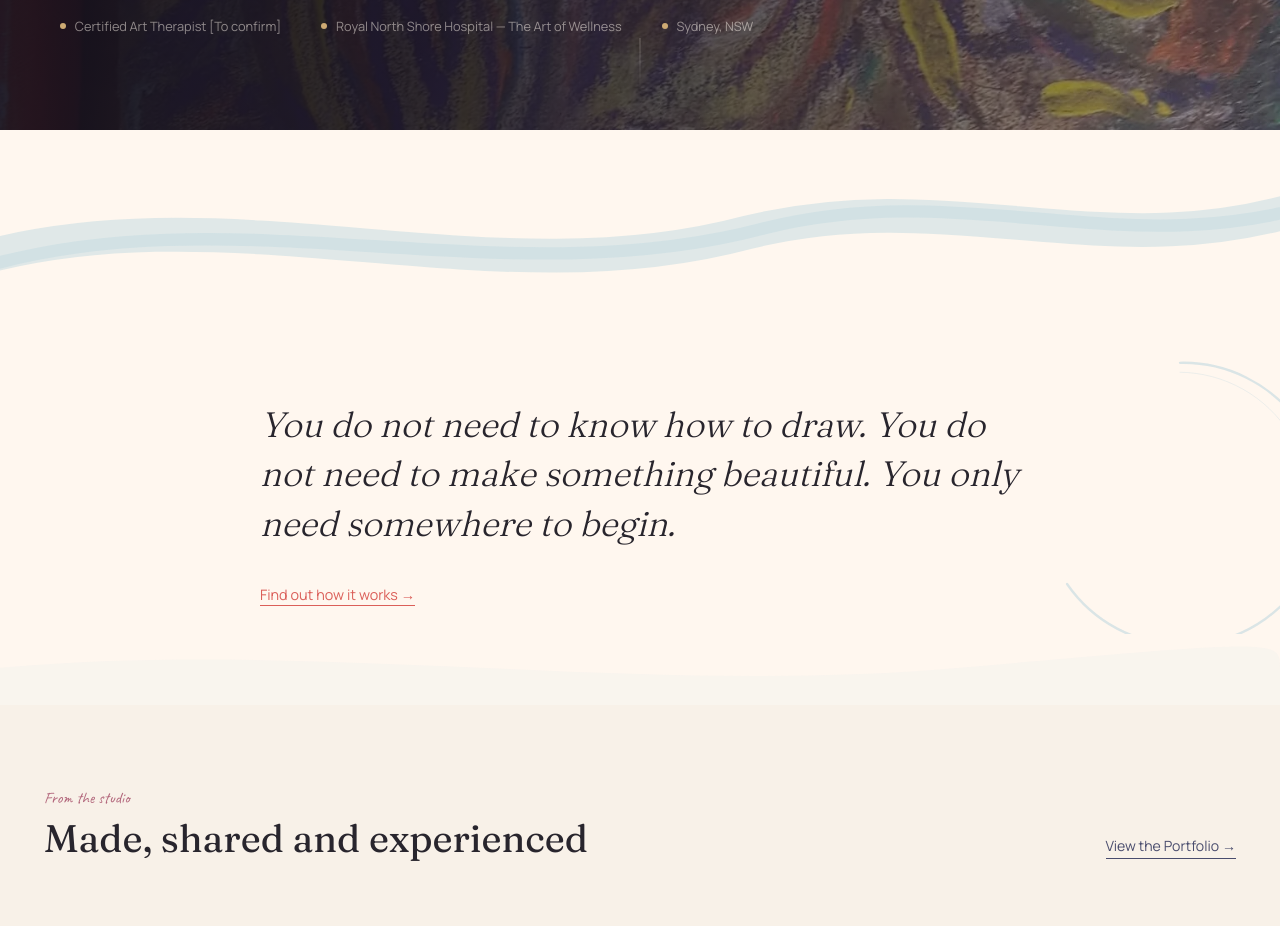
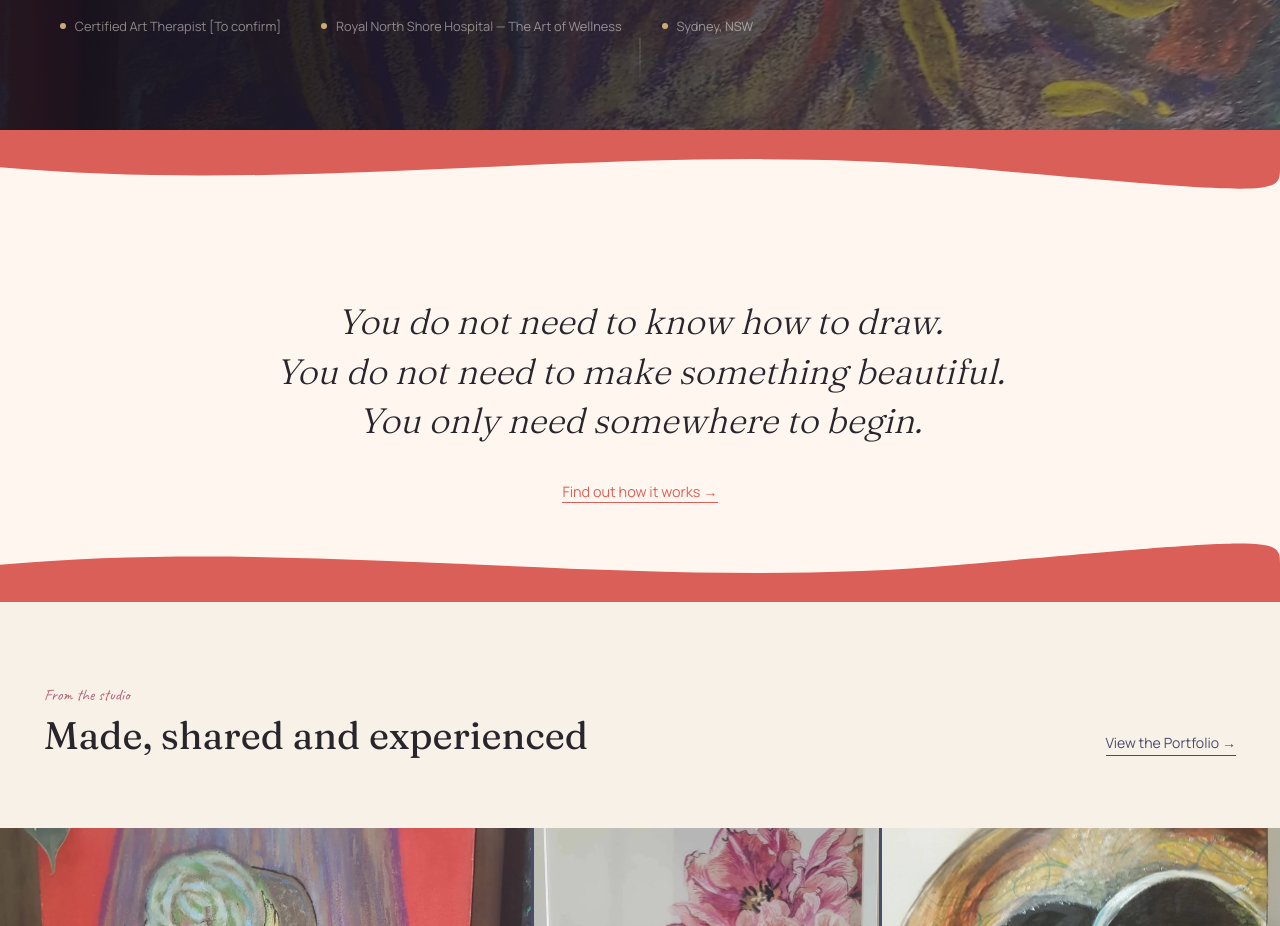
Before and after one commit to VetMiMi/vetmimi-next, a Next.js app: page / in a window 1280 px wide. Shown: the part 840-1766 px from the top of the page. Built offline with nearby package versions, Linux system fonts and the light colour scheme.

Commit message:
style(home): coral wave bands and centred motto in the pause section
Replace the floating aqua ribbon and clipped open circle with solid
coral wave bands attached to the hero above and the gallery below,
and centre the motto one sentence per line.

```diff
--- a/app/page.tsx
+++ b/app/page.tsx
@@ -453,8 +453,11 @@ export default function Home() {
       </section>
 
       {/* Aqua ribbon transition */}
-      <AquaRibbon
-        style={{ position: "relative", zIndex: 1, marginTop: "-4px" }}
+      <WaveDivider
+        from={C.canvas}
+        to={C.coral}
+        variant="gentle"
+        flip
       />
 
       {/* ══════════════════════════════════════
@@ -468,19 +471,9 @@ export default function Home() {
           overflow: "hidden",
         }}
       >
-        <MintOpenCircle
-          size={320}
-          style={{
-            position: "absolute",
-            right: "-60px",
-            top: "50%",
-            transform: "translateY(-50%)",
-            opacity: 0.6,
-          }}
-        />
         <WaveDivider
           from={C.canvas}
-          to="rgba(145,192,211,0.06)"
+          to={C.coral}
           variant="gentle"
           style={{ position: "absolute", bottom: 0, left: 0, right: 0 }}
         />
@@ -491,6 +484,7 @@ export default function Home() {
             margin: "0 auto",
             position: "relative",
             zIndex: 1,
+            textAlign: "center",
           }}
         >
           <p
@@ -504,8 +498,15 @@ export default function Home() {
               margin: "0 0 2rem",
             }}
           >
-            You do not need to know how to draw. You do not need to make
-            something beautiful. You only need somewhere to begin.
+            <span style={{ display: "block" }}>
+              You do not need to know how to draw.
+            </span>
+            <span style={{ display: "block" }}>
+              You do not need to make something beautiful.
+            </span>
+            <span style={{ display: "block" }}>
+              You only need somewhere to begin.
+            </span>
           </p>
           <Link
             href="/services"
```
